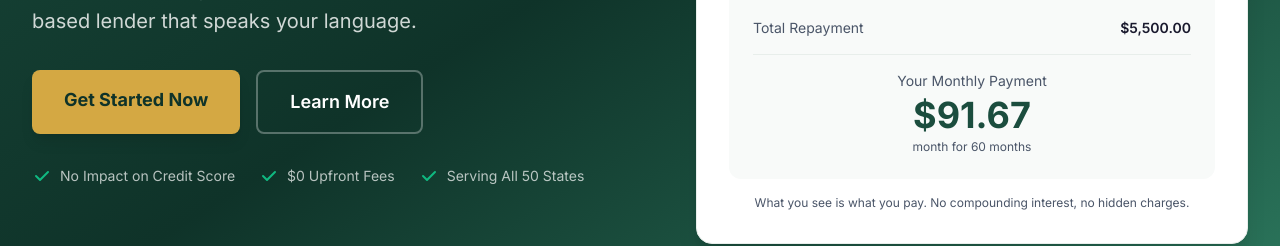
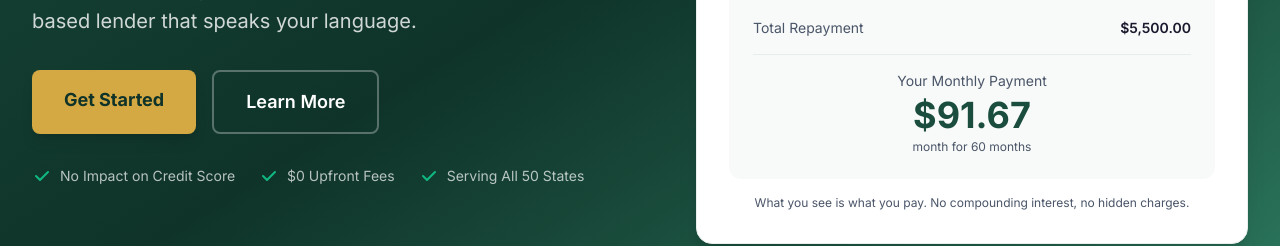
Before and after one commit to pabitraghara/CREEK-LEND, a Next.js app: page / in a window 1280 px wide. Shown: the part 535-781 px from the top of the page. Built offline with nearby package versions, Linux system fonts and the light colour scheme; no server answers.

Commit message:
Refactor : Get Started

```diff
--- a/src/app/page.tsx
+++ b/src/app/page.tsx
@@ -27,7 +27,7 @@ export default function HomePage() {
                   prefetch={false}
                   className="bg-secondary hover:bg-secondary-light text-primary-dark px-8 py-4 rounded-lg font-bold text-lg text-center transition-all duration-200 shadow-lg hover:shadow-xl"
                 >
-                  Get Started Now
+                  Get Started
                 </Link>
                 <Link
                   href="/how-it-works"
```
